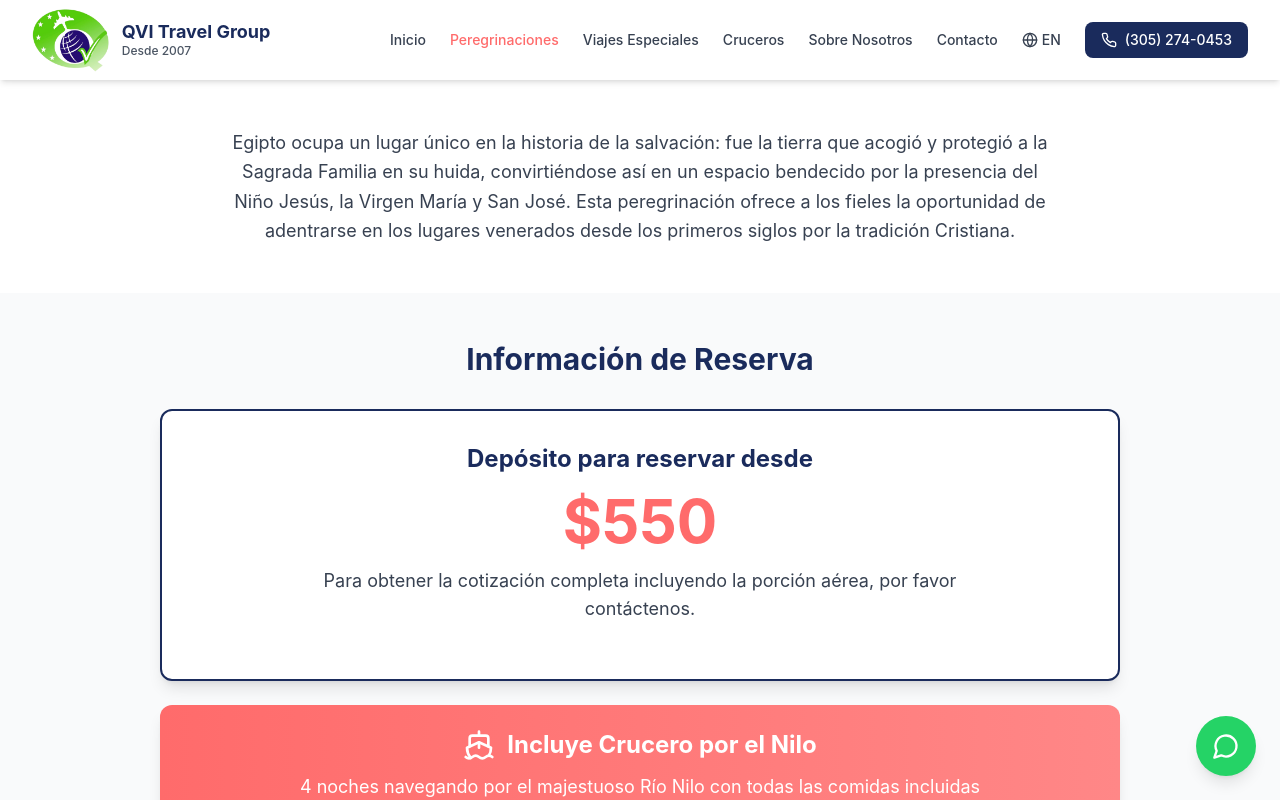
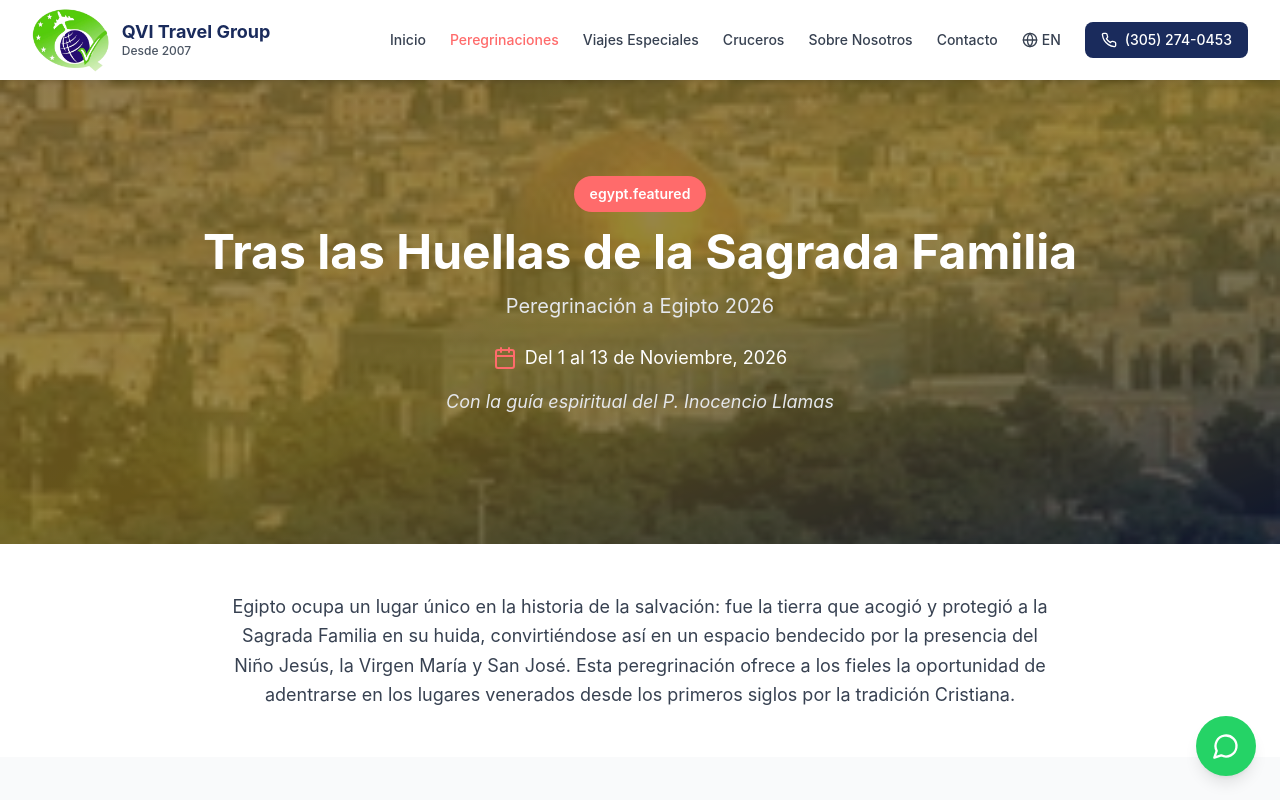
Before and after one commit to edgeautomate-creator/QVI, a React (Vite) app: page /egypt2026 in a window 1280 px wide. Shown: the top 800 px of the page. Built offline with nearby package versions, Linux system fonts and the light colour scheme; no server answers.

Commit message:
Updated Egypt2026.tsx

```diff
--- a/src/pages/Egypt2026.tsx
+++ b/src/pages/Egypt2026.tsx
@@ -15,6 +15,34 @@ export default function Egypt2026() {
 
   return (
     <div className="min-h-screen">
+      <section className="relative bg-gradient-to-br from-[#c49a3f] via-[#d4af37] to-[#1a2b5c] text-white py-16 md:py-24">
+        <div className="absolute inset-0 bg-black opacity-40"></div>
+        <div
+          className="absolute inset-0 bg-cover bg-center"
+          style={{ backgroundImage: 'url(/Picture1.png)', opacity: 0.2 }}
+        ></div>
+        <div className="relative max-w-7xl mx-auto px-4 sm:px-6 lg:px-8">
+          <div className="text-center mb-8">
+            <div className="inline-block bg-[#ff6b6b] text-white px-4 py-2 rounded-full text-sm font-semibold mb-4">
+              {t('egypt.featured')}
+            </div>
+            <h1 className="text-4xl md:text-5xl font-bold mb-4">
+              {t('egypt.title')}
+            </h1>
+            <p className="text-xl text-gray-200 mb-6">
+              {t('egypt.subtitle')}
+            </p>
+            <div className="flex items-center justify-center space-x-2 text-lg mb-4">
+              <Calendar className="w-6 h-6 text-[#ff6b6b]" />
+              <span>{t('egypt.dates')}</span>
+            </div>
+            <p className="text-lg text-gray-200 italic">
+              {t('egypt.guide')}
+            </p>
+          </div>
+        </div>
+      </section>
+
       <section className="py-12 bg-white">
         <div className="max-w-4xl mx-auto px-4 sm:px-6 lg:px-8">
           <p className="text-lg text-gray-700 leading-relaxed text-center">
```
